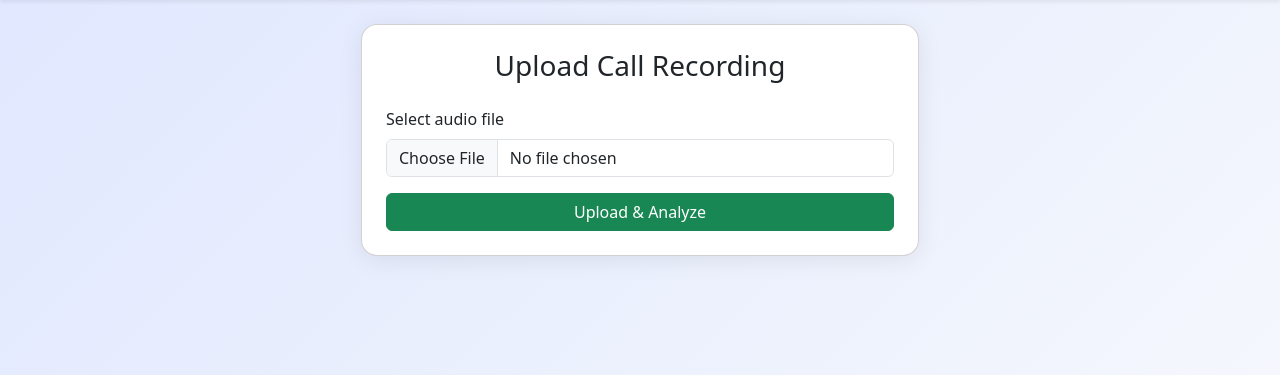
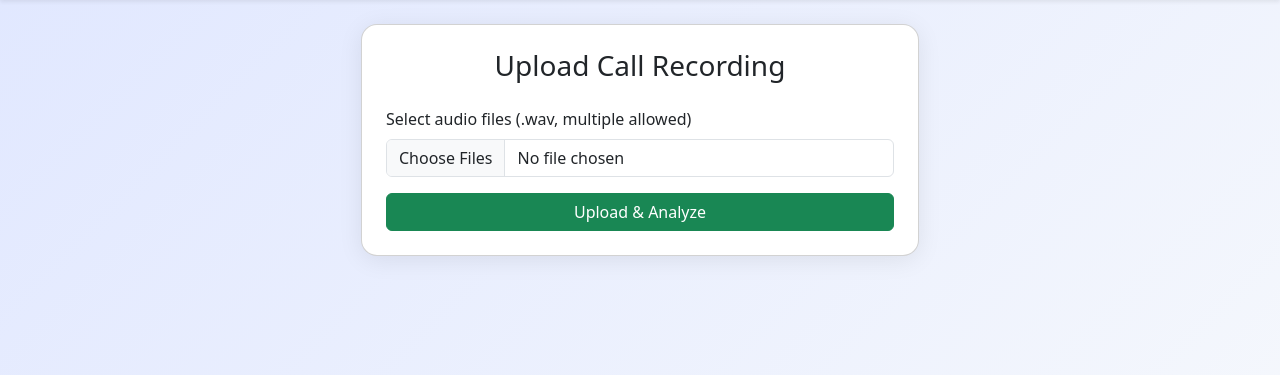
Before and after one commit to vaibhav997919/CallSense, a Flask app: page /upload in a window 1280 px wide. Shown: the part 92-467 px from the top of the page. Run offline with Flask 3, Linux system fonts and the light colour scheme; the visitor is signed in with stand-in values (Sample User, id 1); some libraries are stand-ins or nearby versions.

Commit message:
Update upload.html

```diff
--- a/templates/upload.html
+++ b/templates/upload.html
@@ -42,8 +42,8 @@
                 </div>
                 <form method="POST" enctype="multipart/form-data">
                     <div class="mb-3">
-                        <label for="audiofile" class="form-label">Select audio file</label>
-                        <input type="file" class="form-control" id="audiofile" name="audiofile" accept="audio/*" required>
+                        <label for="audiofile" class="form-label">Select audio files (.wav, multiple allowed)</label>
+                        <input type="file" class="form-control" id="audiofile" name="audiofile" accept="audio/wav" multiple required>
                     </div>
                     <button type="submit" class="btn btn-success w-100">Upload & Analyze</button>
                 </form>
```
